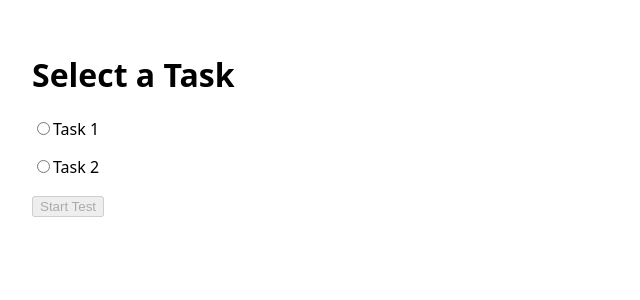
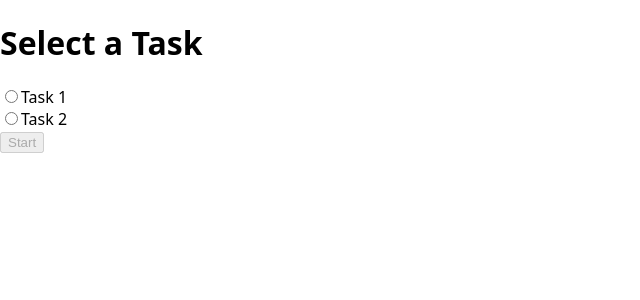
Before and after one commit to edwin-pedraza/Practica-IELS, a React (Vite) app: page / in a window 1280 px wide. Shown: the top 300 px of the page, without its empty margins (0-640 px from the left). Built offline with nearby package versions, Linux system fonts and the light colour scheme.

Commit message:
Resolve conflicts and integrate Timer with new pages

```diff
--- a/package.json
+++ b/package.json
@@ -12,6 +12,7 @@
   "dependencies": {
     "react": "^18.2.0",
     "react-dom": "^18.2.0",
+    "react-router-dom": "^6.22.1",
     "zustand": "^4.5.2"
   },
   "devDependencies": {
--- a/src/App.jsx
+++ b/src/App.jsx
@@ -1,27 +1,18 @@
-import { useState } from 'react';
-import useTimerStore from './store.js';
-import LandingScreen from './components/LandingScreen.jsx';
-import TestScreen from './components/TestScreen.jsx';
-import { tasks } from './data/tasks.js';
-import './styles/App.css';
+import { BrowserRouter, Routes, Route } from 'react-router-dom';
+import Landing from './pages/Landing.jsx';
+import Test from './pages/Test.jsx';
 
-function App() {
-  const [currentTask, setCurrentTask] = useState(null);
-  const startTimer = useTimerStore((s) => s.start);
-
-  if (!currentTask) {
-    return (
-      <LandingScreen
-        tasks={tasks}
-        onStart={(task) => {
-          startTimer(60);
-          setCurrentTask(task);
-        }}
-      />
-    );
-  }
-
-  return <TestScreen task={currentTask} />;
+/**
+ * Root application component with route definitions.
+ * @returns {JSX.Element}
+ */
+export default function App() {
+  return (
+    <BrowserRouter>
+      <Routes>
+        <Route path="/" element={<Landing />} />
+        <Route path="/test" element={<Test />} />
+      </Routes>
+    </BrowserRouter>
+  );
 }
-
-export default App;
--- a/src/components/LandingScreen.jsx
+++ /dev/null
@@ -1,28 +0,0 @@
-import { useState } from 'react';
-
-export default function LandingScreen({ tasks, onStart }) {
-  const [selected, setSelected] = useState(null);
-
-  return (
-    <div className="landing">
-      <h1>Select a Task</h1>
-      {Object.values(tasks).map((task) => (
-        <div key={task.id} className="task-option">
-          <label>
-            <input
-              type="radio"
-              name="task"
-              value={task.id}
-              onChange={() => setSelected(task.id)}
-            />
-            {task.name}
-          </label>
-          {selected === task.id && <p>{task.instruction}</p>}
-        </div>
-      ))}
-      <button disabled={!selected} onClick={() => onStart(tasks[selected])}>
-        Start Test
-      </button>
-    </div>
-  );
-}
--- a/src/components/TestScreen.jsx
+++ /dev/null
@@ -1,23 +0,0 @@
-import { useState } from 'react';
-import Timer from './Timer.jsx';
-import useTimerStore from '../store.js';
-
-export default function TestScreen({ task }) {
-  const [answer, setAnswer] = useState('');
-  const reset = useTimerStore((s) => s.reset);
-
-  return (
-    <div className="test-screen">
-      <Timer />
-      <button onClick={reset}>Reset</button>
-      <h2>{task.name}</h2>
-      <p>{task.question}</p>
-      <textarea
-        rows={10}
-        cols={50}
-        value={answer}
-        onChange={(e) => setAnswer(e.target.value)}
-      />
-    </div>
-  );
-}
--- a/src/components/Timer.jsx
+++ b/src/components/Timer.jsx
@@ -1,29 +1,25 @@
 import { useEffect, useState } from 'react';
-import useTimerStore from '../store.js';
+import { useTestStore } from '../store/useTestStore.js';
 
 export default function Timer() {
-  const { startedAt, durationMins, isRunning, setIsRunning } = useTimerStore();
+  const { startedAt, durationMins, isRunning, stop } = useTestStore();
   const [remaining, setRemaining] = useState(durationMins * 60);
 
   useEffect(() => {
-    if (!isRunning) {
-      setRemaining(0);
-      return;
-    }
-
-    const computeRemaining = () => {
-      const end = startedAt + durationMins * 60 * 1000;
-      const seconds = Math.max(0, Math.floor((end - Date.now()) / 1000));
+    const update = () => {
+      const elapsed = Math.floor((Date.now() - (startedAt ?? 0)) / 1000);
+      const seconds = Math.max(0, durationMins * 60 - elapsed);
       setRemaining(seconds);
-      if (seconds <= 0) {
-        setIsRunning(false);
+      if (seconds <= 0 && isRunning) {
+        stop();
       }
     };
 
-    computeRemaining();
-    const interval = setInterval(computeRemaining, 1000);
-    return () => clearInterval(interval);
-  }, [isRunning, startedAt, durationMins, setIsRunning]);
+    update();
+    if (!isRunning) return;
+    const id = setInterval(update, 1000);
+    return () => clearInterval(id);
+  }, [isRunning, durationMins, startedAt, stop]);
 
   const minutes = String(Math.floor(remaining / 60)).padStart(2, '0');
   const seconds = String(remaining % 60).padStart(2, '0');
--- /dev/null
+++ b/src/data/prompts.js
@@ -0,0 +1,37 @@
+/**
+ * @typedef {Object} Prompt
+ * @property {string} id
+ * @property {string} text
+ */
+
+/**
+ * @typedef {Object} Task
+ * @property {string} key
+ * @property {string} name
+ * @property {number} durationMins
+ * @property {Prompt[]} prompts
+ */
+
+/** @type {Record<string, Task>} */
+export const tasks = {
+  task1: {
+    key: 'task1',
+    name: 'Task 1',
+    durationMins: 20,
+    prompts: [
+      { id: 't1p1', text: 'Describe the main features of the provided chart.' },
+    ],
+  },
+  task2: {
+    key: 'task2',
+    name: 'Task 2',
+    durationMins: 40,
+    prompts: [
+      {
+        id: 't2p1',
+        text:
+          'Discuss the advantages and disadvantages of using public transportation.',
+      },
+    ],
+  },
+};
--- a/src/data/tasks.js
+++ /dev/null
@@ -1,15 +0,0 @@
-export const tasks = {
-  task1: {
-    id: 'task1',
-    name: 'Task 1',
-    instruction: 'Summarize the information below in at least 150 words.',
-    question: 'Describe the main features of the provided chart.',
-  },
-  task2: {
-    id: 'task2',
-    name: 'Task 2',
-    instruction: 'Write an essay of at least 250 words presenting an argument.',
-    question:
-      'Discuss the advantages and disadvantages of using public transportation.',
-  },
-};
--- /dev/null
+++ b/src/pages/Landing.jsx
@@ -0,0 +1,65 @@
+import { useState } from 'react';
+import { useNavigate } from 'react-router-dom';
+import { tasks } from '../data/prompts.js';
+import { useTestStore } from '../store/useTestStore.js';
+
+/**
+ * Landing page to choose a task and prompt.
+ * @returns {JSX.Element}
+ */
+export default function Landing() {
+  const [taskKey, setTaskKey] = useState('');
+  const [promptId, setPromptId] = useState('');
+  const navigate = useNavigate();
+  const start = useTestStore((s) => s.start);
+
+  const task = tasks[taskKey];
+  const prompt = task?.prompts.find((p) => p.id === promptId);
+
+  const handleStart = () => {
+    if (task && prompt) {
+      start(task.key, prompt, task.durationMins);
+      navigate('/test');
+    }
+  };
+
+  return (
+    <div>
+      <h1>Select a Task</h1>
+      {Object.values(tasks).map((t) => (
+        <div key={t.key}>
+          <label>
+            <input
+              type="radio"
+              name="task"
+              value={t.key}
+              onChange={() => {
+                setTaskKey(t.key);
+                setPromptId('');
+              }}
+            />
+            {t.name}
+          </label>
+          {taskKey === t.key && (
+            <div style={{ marginLeft: '1rem' }}>
+              {t.prompts.map((p) => (
+                <label key={p.id} style={{ display: 'block' }}>
+                  <input
+                    type="radio"
+                    name="prompt"
+                    value={p.id}
+                    onChange={() => setPromptId(p.id)}
+                  />
+                  {p.text}
+                </label>
+              ))}
+            </div>
+          )}
+        </div>
+      ))}
+      <button disabled={!prompt} onClick={handleStart}>
+        Start
+      </button>
+    </div>
+  );
+}
--- /dev/null
+++ b/src/pages/Test.jsx
@@ -0,0 +1,46 @@
+import { useEffect } from 'react';
+import { useNavigate } from 'react-router-dom';
+import { useTestStore } from '../store/useTestStore.js';
+import Timer from '../components/Timer.jsx';
+
+/**
+ * Test page displaying the prompt, editor and timer.
+ * @returns {JSX.Element}
+ */
+export default function Test() {
+  const { promptText, response, setResponse, stop } = useTestStore();
+
+  const navigate = useNavigate();
+
+  useEffect(() => {
+    if (!promptText) navigate('/');
+  }, [promptText, navigate]);
+
+  const words = response.trim() ? response.trim().split(/\s+/).length : 0;
+
+  return (
+    <div>
+      <p>{promptText}</p>
+      <textarea
+        rows={10}
+        cols={50}
+        value={response}
+        onChange={(e) => setResponse(e.target.value)}
+      />
+      <div>
+        <span>
+          Time left: <Timer />
+        </span>
+        <span> Words: {words}</span>
+      </div>
+      <button
+        onClick={() => {
+          stop();
+          navigate('/');
+        }}
+      >
+        Finish
+      </button>
+    </div>
+  );
+}
--- a/src/store.js
+++ /dev/null
@@ -1,13 +0,0 @@
-import { create } from 'zustand';
-
-const useTimerStore = create((set) => ({
-  isRunning: false,
-  startedAt: null,
-  durationMins: 60,
-  start: (durationMins = 60) =>
-    set({ startedAt: Date.now(), durationMins, isRunning: true }),
-  setIsRunning: (value) => set({ isRunning: value }),
-  reset: () => set({ isRunning: false, startedAt: null }),
-}));
-
-export default useTimerStore;
--- /dev/null
+++ b/src/store/useTestStore.js
@@ -0,0 +1,44 @@
+import { create } from 'zustand';
+
+/**
+ * @typedef {Object} Prompt
+ * @property {string} id
+ * @property {string} text
+ */
+
+/**
+ * @typedef {Object} TestState
+ * @property {string|null} taskKey
+ * @property {string|null} promptId
+ * @property {string|null} promptText
+ * @property {string} response
+ * @property {number|null} startedAt
+ * @property {number} durationMins
+ * @property {boolean} isRunning
+ * @property {(taskKey:string, prompt:Prompt, durationMins:number) => void} start
+ * @property {(response:string) => void} setResponse
+ * @property {() => void} stop
+ */
+
+/** @type {import('zustand').UseBoundStore<import('zustand').StoreApi<TestState>>} */
+export const useTestStore = create((set) => ({
+  taskKey: null,
+  promptId: null,
+  promptText: null,
+  response: '',
+  startedAt: null,
+  durationMins: 0,
+  isRunning: false,
+  start: (taskKey, prompt, durationMins) =>
+    set({
+      taskKey,
+      promptId: prompt.id,
+      promptText: prompt.text,
+      response: '',
+      startedAt: Date.now(),
+      durationMins,
+      isRunning: true,
+    }),
+  setResponse: (response) => set({ response }),
+  stop: () => set({ isRunning: false }),
+}));
--- a/src/styles/App.css
+++ /dev/null
@@ -1,13 +0,0 @@
-.landing,
-.test-screen {
-  padding: 2em;
-}
-
-.task-option {
-  margin-bottom: 1em;
-}
-
-textarea {
-  width: 100%;
-  font-family: inherit;
-}
```
Also changed, not shown: 1 other file (tests, documents, lock files or other folders).
